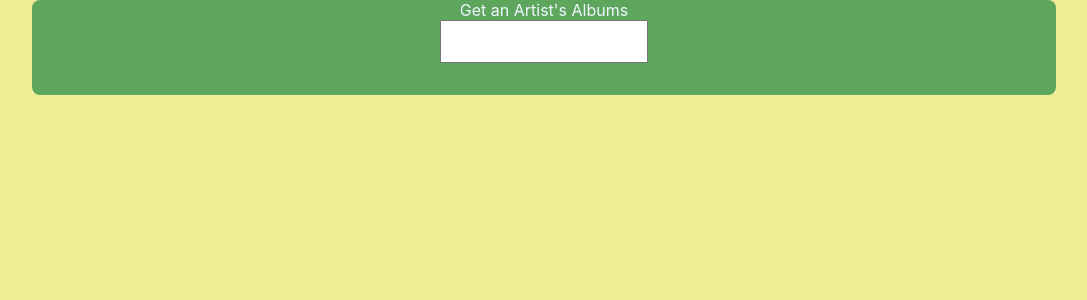
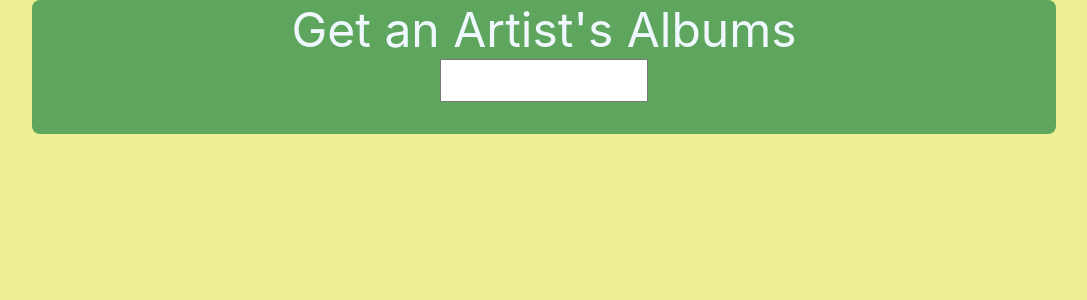
Before and after one commit to norogoth/react-spotify-apis, a React (Create React App) app: page / in a window 1280 px wide. Shown: the top 300 px of the page, without its empty margins (96-1183 px from the left). Built offline with nearby package versions, Linux system fonts and the light colour scheme.

Commit message:
Just another snapshot

```diff
--- a/src/App.css
+++ b/src/App.css
@@ -1,5 +1,9 @@
 * {
   color: aliceblue;
+}
+
+#mainHeading {
+  font-size: 3rem;
 }
 
 body {
--- a/src/App.js
+++ b/src/App.js
@@ -1,14 +1,16 @@
 import logo from './logo.svg';
 import './App.css';
+import React, {useState} from 'react';
+import reactDom from 'react-dom';
 
 function App() {
-
+  const [albumList, setAlbumList] = useState([]);
 
   return (
     <div id="mainContainer">
-      <h>Get an Artist's Albums</h>
+      <h id="mainHeading">Get an Artist's Albums</h>
       <input id="artistSearch"></input>
-      <ul id="albumList"></ul>
+      <ul id="albumList">{albumList}</ul>
     </div>
 
   );
```
Also changed, not shown: 1 other file (tests, documents, lock files or other folders).
